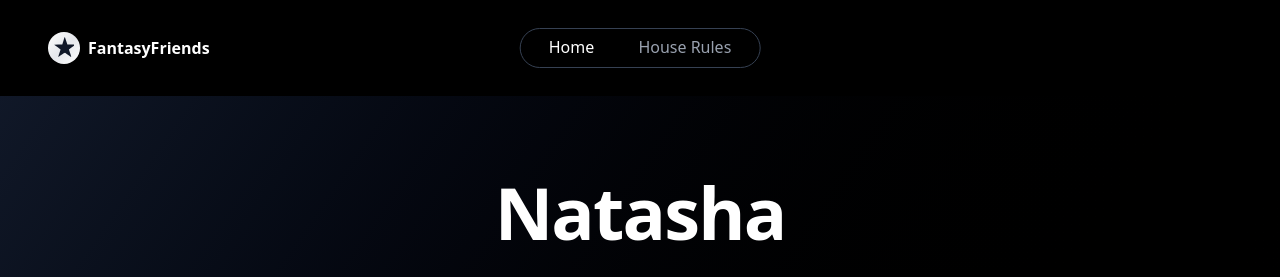
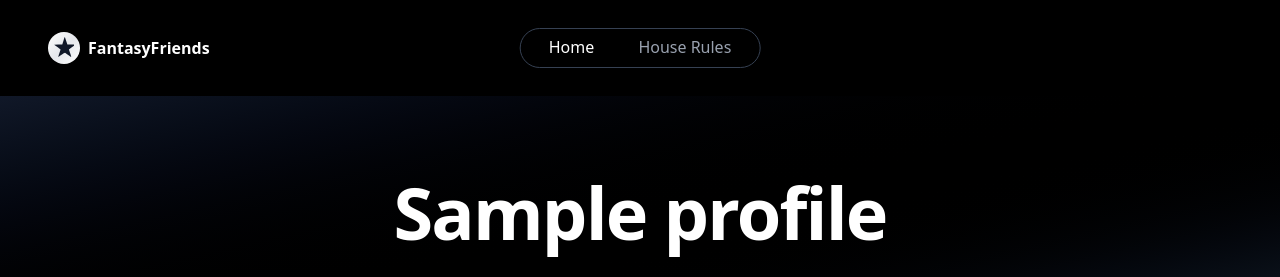
Before and after one commit to josephajibodu/book-alex, a Laravel app: template resources/views/galleries.blade.php in a window 1280 px wide. Shown: the top 277 px of the page. Run offline with Laravel 12, Linux system fonts and the light colour scheme; the template is opened without the code that fills it: most values are stand-ins (such as "Sample title", 1, 10 or a date in 2020); style sheets or scripts are compiled from the project's sources; some libraries are stand-ins or nearby versions; some web fonts are replaced.

Commit message:
galleries dynamic

```diff
--- a/app/Filament/Resources/ProfileResource.php
+++ b/app/Filament/Resources/ProfileResource.php
@@ -53,7 +53,9 @@ class ProfileResource extends Resource
                 Section::make('Gallery')
                     ->collapsed()
                     ->schema([
-                        SpatieMediaLibraryFileUpload::make('gallery')->collection('gallery'),
+                        SpatieMediaLibraryFileUpload::make('gallery')
+                            ->multiple(true)
+                            ->collection('gallery'),
                     ]),
             ]);
     }
--- a/resources/views/galleries.blade.php
+++ b/resources/views/galleries.blade.php
@@ -7,17 +7,17 @@
     }
 </style>
 
-<x-layouts.guest :title="__('Natasha Galleries')">
+<x-layouts.guest :title="__($profile->name . ' Galleries')">
     <section class="relative w-full px-3 antialiased bg-gradient-to-br from-gray-900 via-black to-gray-800 lg:px-6">
         <div class="relative mx-auto max-w-7xl">
             <div class="container px-6 py-20 mx-auto md:text-center md:px-4">
-                <h1 class="text-4xl font-extrabold leading-none tracking-tight text-white text-center sm:text-5xl md:text-6xl xl:text-7xl"><span class="block">Natasha</span></h1>
+                <h1 class="text-4xl font-extrabold leading-none tracking-tight text-white text-center sm:text-5xl md:text-6xl xl:text-7xl"><span class="block">{{ $profile->name }}</span></h1>
                 <div class="grid grid-cols-2 gap-4 mt-8 md:grid-cols-3 lg:grid-cols-4 gallery">
-                    @for ($i = 0; $i < 12; $i++)
-                        <div class="overflow-hidden rounded-lg shadow-lg transform transition duration-500 hover:scale-105 gallery-item {{ $i % 4 == 0 ? 'wide' : '' }}">
-                            <img src="{{ asset('images/natasha.jpg') }}" alt="Gallery Image" class="w-full h-full object-cover cursor-pointer glightbox" data-title="Natasha">
+                    @foreach($profile->getMedia('gallery') as $index => $media)
+                        <div class="overflow-hidden rounded-lg shadow-lg transform transition duration-500 hover:scale-105 gallery-item {{ $index % 4 == 0 ? 'wide' : '' }}">
+                            <img src="{{ $media->getUrl() }}" alt="Gallery Image" class="w-full h-full object-cover cursor-pointer glightbox" data-title="{{ $profile->name }}">
                         </div>
-                    @endfor
+                    @endforeach
                 </div>
             </div>
         </div>
--- a/routes/web.php
+++ b/routes/web.php
@@ -15,9 +15,7 @@ Route::group(['prefix' => 'p'], function () {
 
     Route::get('{profile:slug}', [ProfileController::class, 'show'])->name('profile');
 
-    Route::get('{profile:slug}/galleries', function () {
-        return view('galleries');
-    })->name('profile.galleries');
+    Route::get('{profile:slug}/galleries', [ProfileController::class, 'galleries'])->name('profile.galleries');
 
     Route::get('{profile:slug}/booking', [ProfileController::class, 'booking'])->name('profile.booking');
 });
```
Also changed, not shown: app/Http/Controllers/ProfileController.php (+11 -0 lines).
